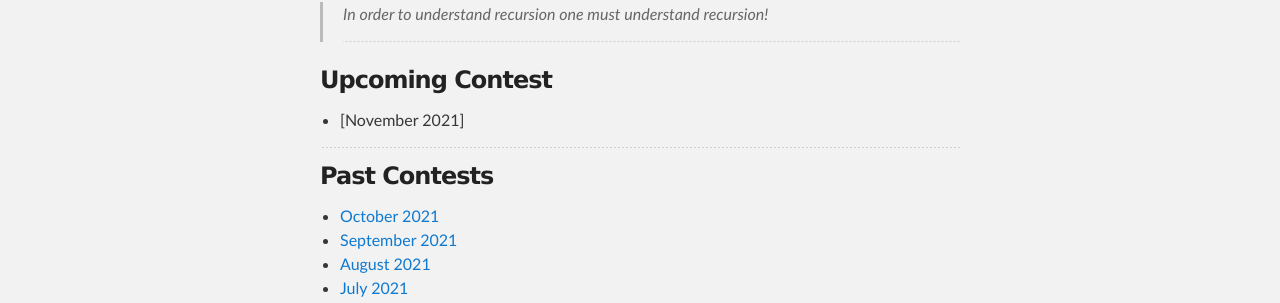
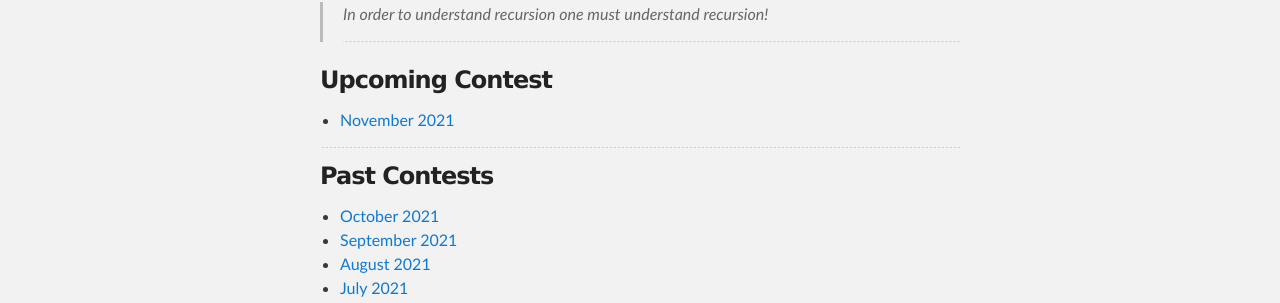
Before and after one commit to ieee-uvce-cs/ncode, a Jekyll site: the page built from index.md, in a window 1280 px wide. Shown: the part 294-597 px from the top of the page. Built offline with Jekyll 4.4.1, drawn with Linux system fonts in a browser that asks for light colours; part of the change alters nothing that is shown.

```diff
--- a/index.md
+++ b/index.md
@@ -6,7 +6,7 @@ layout: default
 * * *
 
 ### Upcoming Contest
-- [November 2021]
+- [November 2021](https://www.hackerrank.com/uvce-ncode-november-2021)
 
 * * *
 
```
